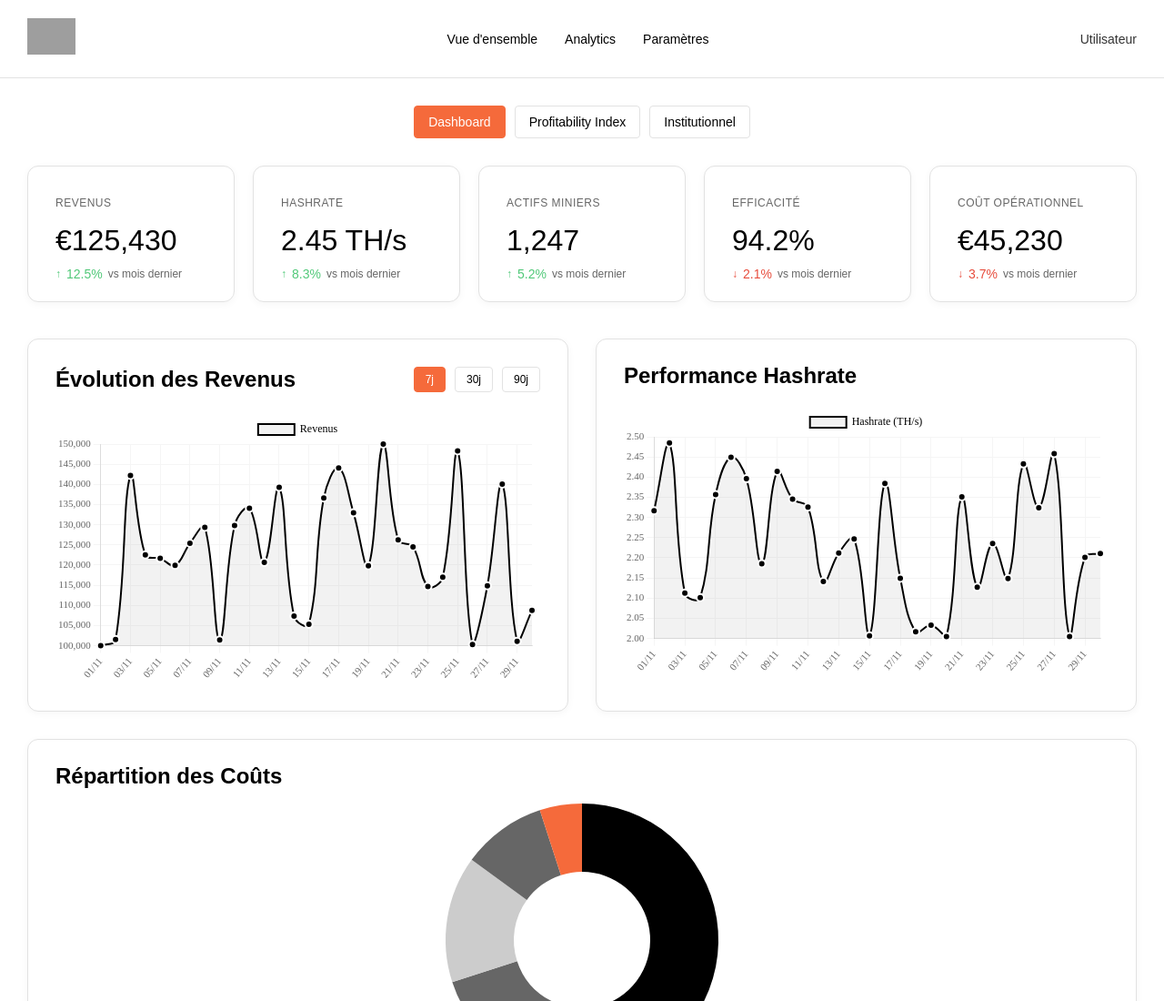
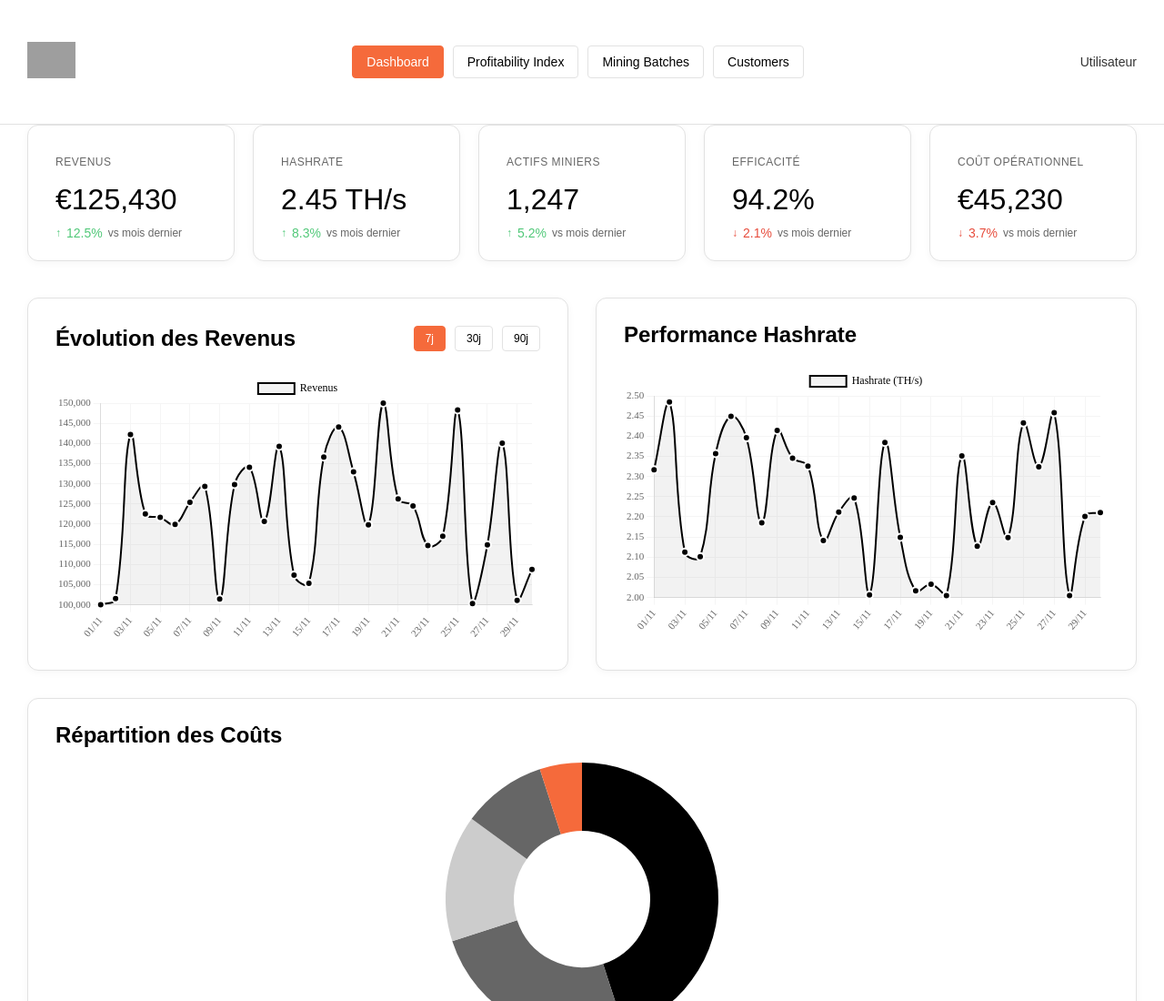
Before and after one commit to adrien-debug/meeneo-dashboard, a website: page index.html in a window 1280 px wide. Shown: the top 1100 px of the page at 91% size. Drawn offline with nearby package versions, Linux system fonts and the light colour scheme; grey boxes are pictures that could not be loaded; a web font is replaced by a local one.

Commit message:
Update header: move menu buttons to header, add Customers button, remove navigation links

```diff
--- a/index.html
+++ b/index.html
@@ -14,13 +14,12 @@
       <div class="logo">
         <img src="https://cdn.prod.website-files.com/687f61063dcf7ce10f7c8821/6880dc89d5bcec7bc161af43_meeneo-logo.svg" alt="Meeneo logo">
       </div>
-      <nav class="header-nav">
-        <ul>
-          <li><a href="#overview">Vue d'ensemble</a></li>
-          <li><a href="#analytics">Analytics</a></li>
-          <li><a href="#settings">Paramètres</a></li>
-        </ul>
-      </nav>
+      <div class="style-selector">
+        <button class="style-btn active" data-style="premium">Dashboard</button>
+        <button class="style-btn" data-style="dynamic">Profitability Index</button>
+        <button class="style-btn" data-style="institutionnel">Mining Batches</button>
+        <button class="style-btn" data-style="customers">Customers</button>
+      </div>
       <div class="user-info">
         <span class="user-name">Utilisateur</span>
       </div>
@@ -29,13 +28,6 @@
 
   <!-- Main Dashboard Content -->
   <main class="dashboard-main">
-    <!-- Style Selector -->
-    <div class="style-selector">
-      <button class="style-btn active" data-style="premium">Dashboard</button>
-      <button class="style-btn" data-style="dynamic">Profitability Index</button>
-      <button class="style-btn" data-style="institutionnel">Institutionnel</button>
-    </div>
-
     <!-- 5 Boxes de Métriques -->
     <section class="dashboard-metrics" id="metrics-section">
       <!-- Box 1: Revenus -->
```
